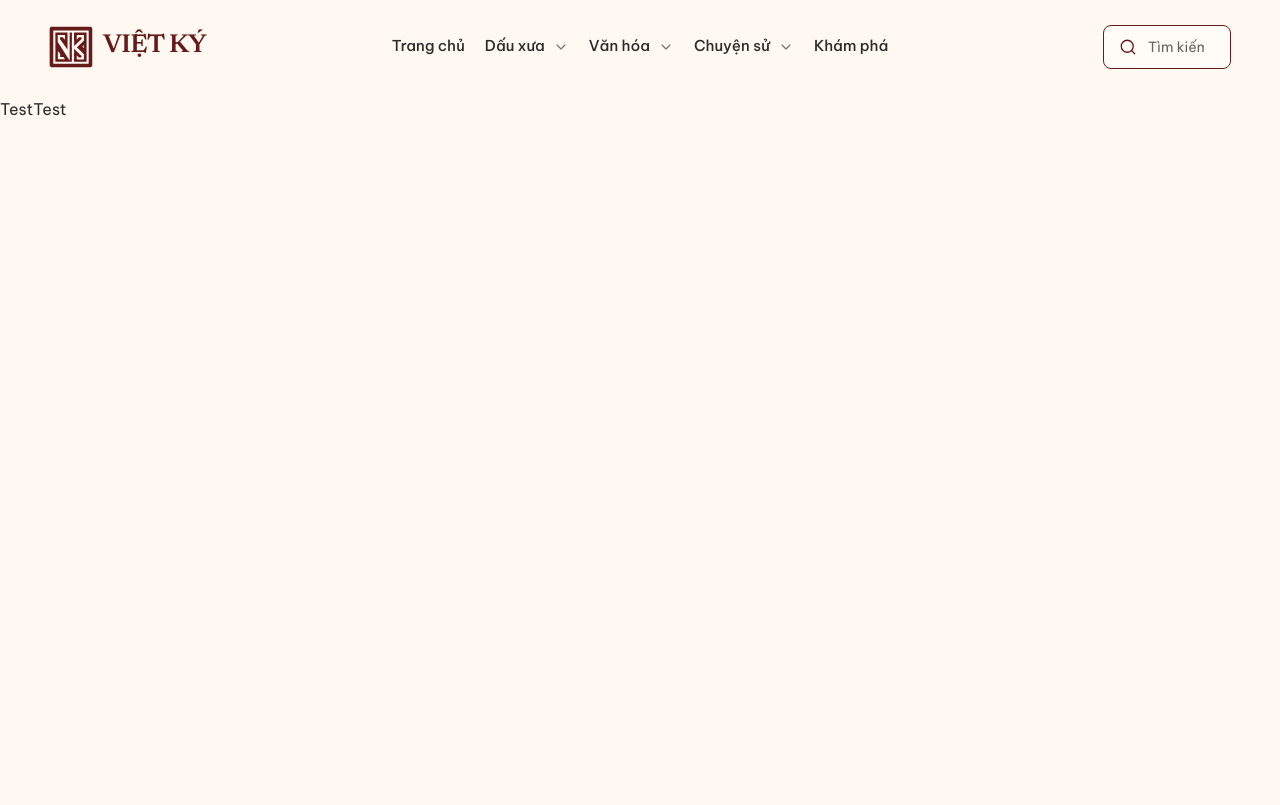
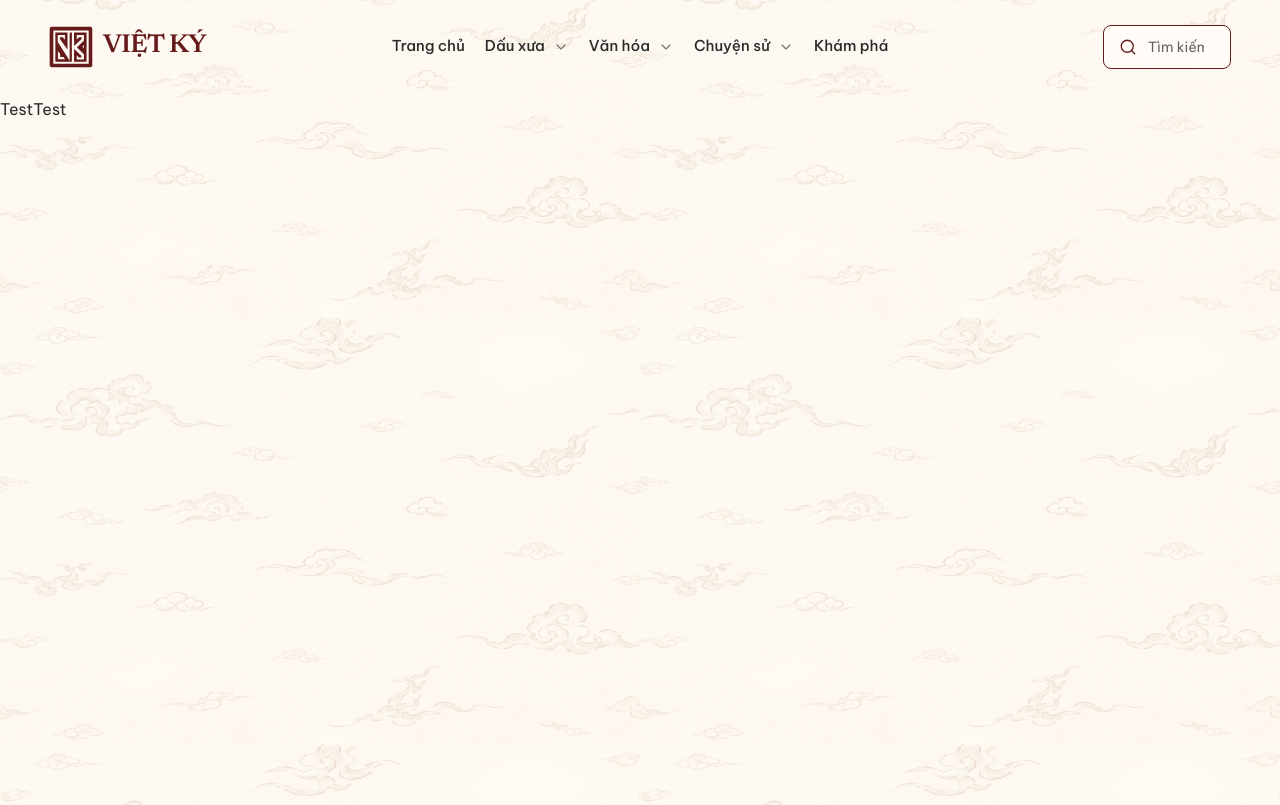
Before and after one commit to vietky-eco/web, a website with bundled scripts: page index.html in a window 1280 px wide. Shown: the top 805 px of the page. Built offline with nearby package versions, Linux system fonts and the light colour scheme.

Commit message:
feat(ui): add responsive cloud paper background

```diff
--- a/css/base.css
+++ b/css/base.css
@@ -16,14 +16,30 @@ html {
 }
 
 body {
+  --vk-paper-overlay: color-mix(in srgb, var(--vk-bg) 20%, transparent);
+
   min-height: 100vh;
 
   background-color: var(--vk-bg);
+  background-image:
+    linear-gradient(var(--vk-paper-overlay), var(--vk-paper-overlay)),
+    url("../assets/images/backgrounds/paper-cloud.webp");
+  /* Căn khoảng giấy giữa các cụm mây vào phía sau logo. */
+  background-position: left top, left calc(40px - 11.5vw);
+  background-repeat: no-repeat, repeat;
+  background-size: 100% 100%, 50% auto;
   color: var(--vk-text);
 
   font-family: var(--vk-sans);
   font-size: var(--vk-type-body);
   line-height: var(--vk-leading-body);
+}
+
+@media (max-width: 800px) {
+  body {
+    background-position: left top, left calc(40px - 23vw);
+    background-size: 100% 100%, 100% auto;
+  }
 }
 
 a {
```
Also changed, not shown: .github/workflows/validate.yml, assets/images/backgrounds/paper-cloud.webp (added).
